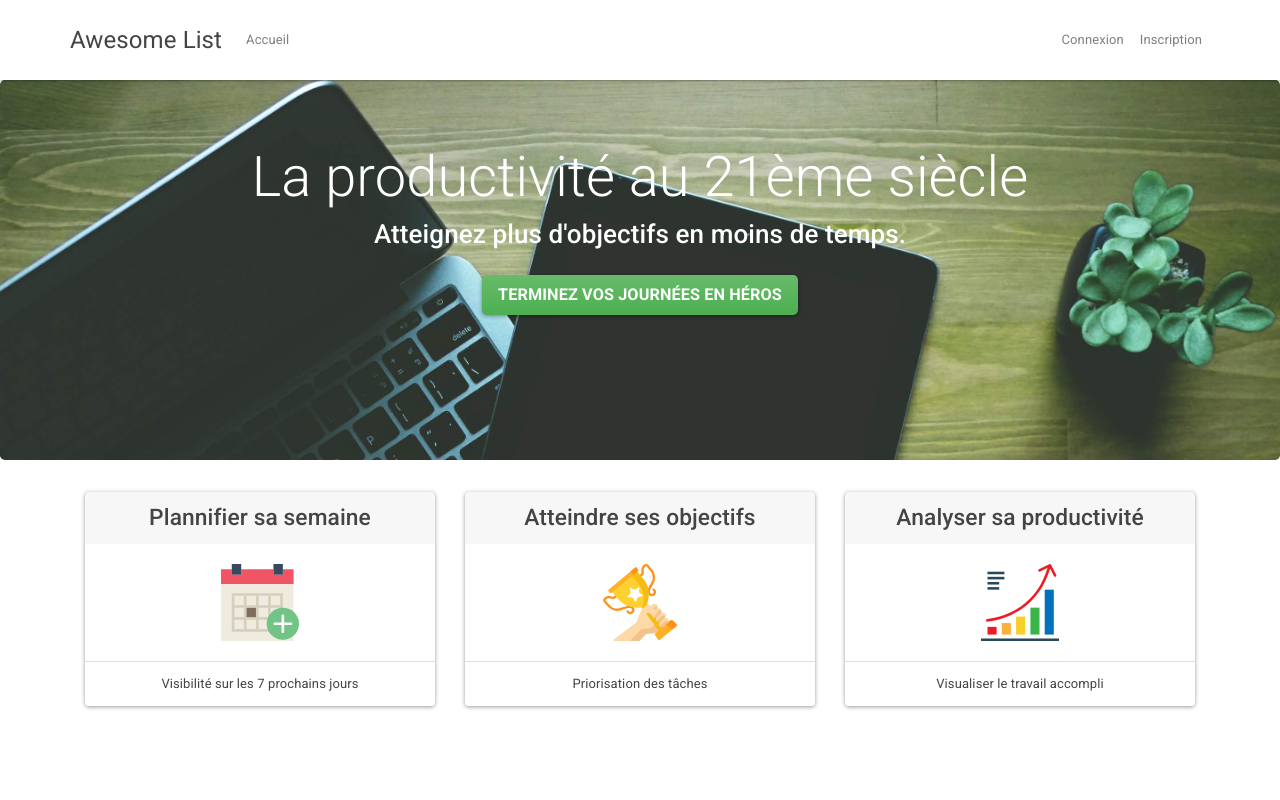
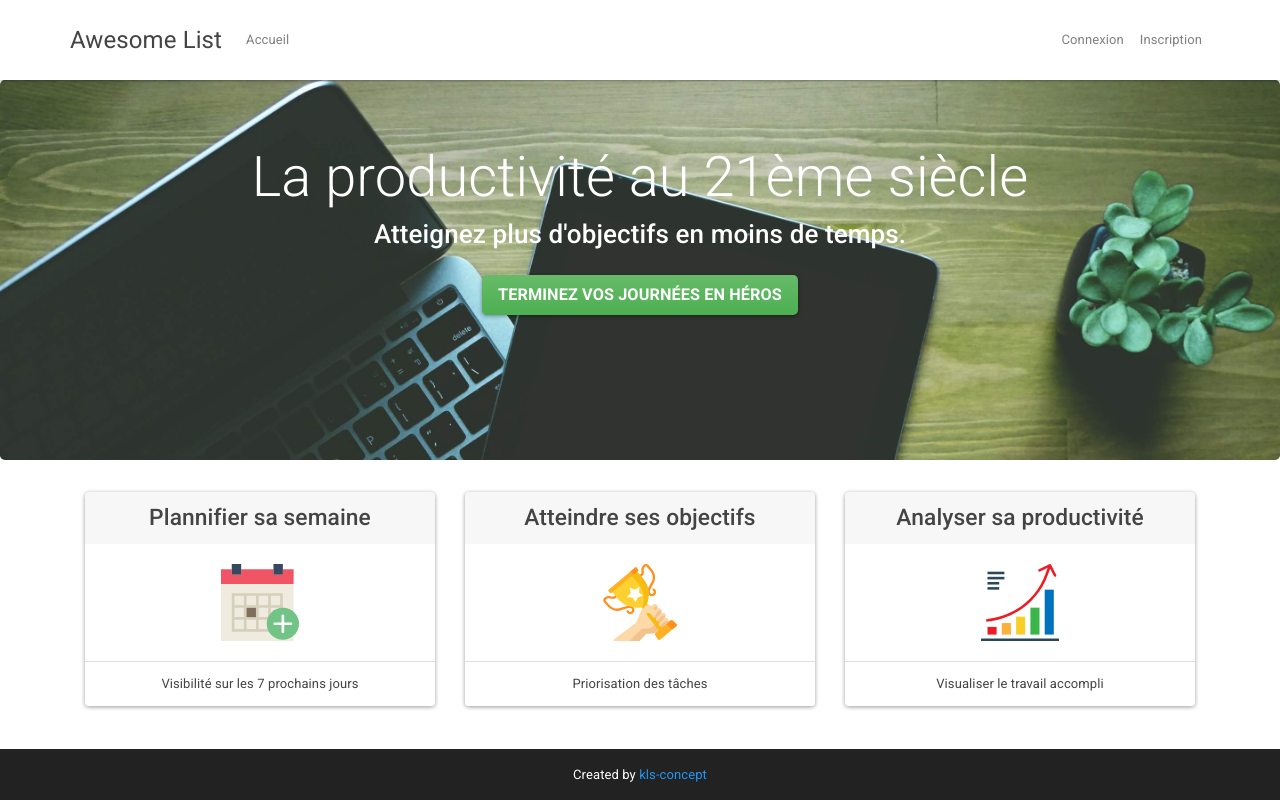
Before and after one commit to Kulas-Frederic/awesome-list, an Angular app: page /home in a window 1280 px wide. Built offline with nearby package versions, Linux system fonts and the light colour scheme; no server answers.

Commit message:
Home : add footer

```diff
--- a/src/app/app.component.html
+++ b/src/app/app.component.html
@@ -1,2 +1,3 @@
 <al-navbar></al-navbar>
 <router-outlet></router-outlet>
+<al-footer></al-footer>
--- /dev/null
+++ b/src/app/core/components/footer/footer.component.html
@@ -0,0 +1,6 @@
+<footer class="footer fixed-bottom font-small bg-dark text-white mt-5">
+    <div class="footer-copyright text-center py-3">
+     Created by
+     <a href="https://kls-concept.com" target="_blank">kls-concept</a>
+    </div>
+   </footer>
--- /dev/null
+++ b/src/app/core/components/footer/footer.component.ts
@@ -0,0 +1,15 @@
+import { Component, OnInit } from '@angular/core';
+
+@Component({
+  selector: 'al-footer',
+  templateUrl: './footer.component.html',
+  styleUrls: ['./footer.component.scss']
+})
+export class FooterComponent implements OnInit {
+
+  constructor() { }
+
+  ngOnInit(): void {
+  }
+
+}
--- a/src/app/core/core.module.ts
+++ b/src/app/core/core.module.ts
@@ -4,17 +4,18 @@ import { PublicModule } from '../public/public.module';
 import { ProtectedModule } from '../protected/protected.module';
 import { BrowserAnimationsModule } from '@angular/platform-browser/animations';
 import { NavbarComponent } from './components/navbar/navbar.component';
+import { FooterComponent } from './components/footer/footer.component';
 
 
 @NgModule({
-  declarations: [NavbarComponent],
+  declarations: [NavbarComponent, FooterComponent],
   imports: [
     CommonModule,
     BrowserAnimationsModule,
     PublicModule,
     ProtectedModule
   ],
-  exports: [NavbarComponent]
+  exports: [NavbarComponent, FooterComponent]
 })
 export class CoreModule {
   constructor(@Optional() @SkipSelf() parentModule: CoreModule) {
```
Also changed, not shown: src/app/core/components/footer/footer.component.scss (added).
